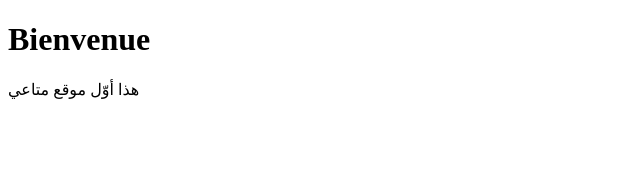
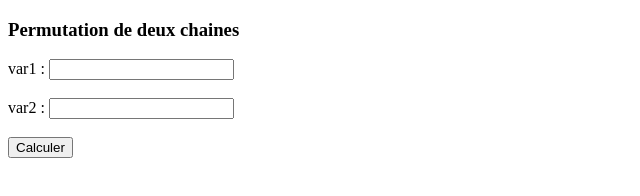
Before and after one commit to meryemdahech/monsite, a plain HTML site: page index.html in a window 1280 px wide. Shown: the whole page, without its empty margins (0-640 px from the left). Drawn offline with Linux system fonts and the light colour scheme.

Commit message:
Update index.html

```diff
--- a/index.html
+++ b/index.html
@@ -1,10 +1,37 @@
 <!DOCTYPE html>
 <html>
 <head>
-  <title>Mon site</title>
+  <meta charset="UTF-8">
+  <title>Permutation</title>
+
+  <script>
+    function calculer() {
+      var var1 = document.getElementById("var1").value;
+      var var2 = document.getElementById("var2").value;
+
+      if (var1 == "" || var2 == "") {
+        alert("Remplir les deux champs !");
+        return;
+      }
+
+      // permutation sans variable temp
+      [var1, var2] = [var2, var1];
+
+      document.getElementById("var1").value = var1;
+      document.getElementById("var2").value = var2;
+    }
+  </script>
 </head>
+
 <body>
-  <h1>Bienvenue</h1>
-  <p>هذا أوّل موقع متاعي</p>
+  <h3>Permutation de deux chaines</h3>
+
+  var1 :
+  <input type="text" id="var1"><br><br>
+
+  var2 :
+  <input type="text" id="var2"><br><br>
+
+  <input type="button" value="Calculer" onclick="calculer()">
 </body>
 </html>
```
